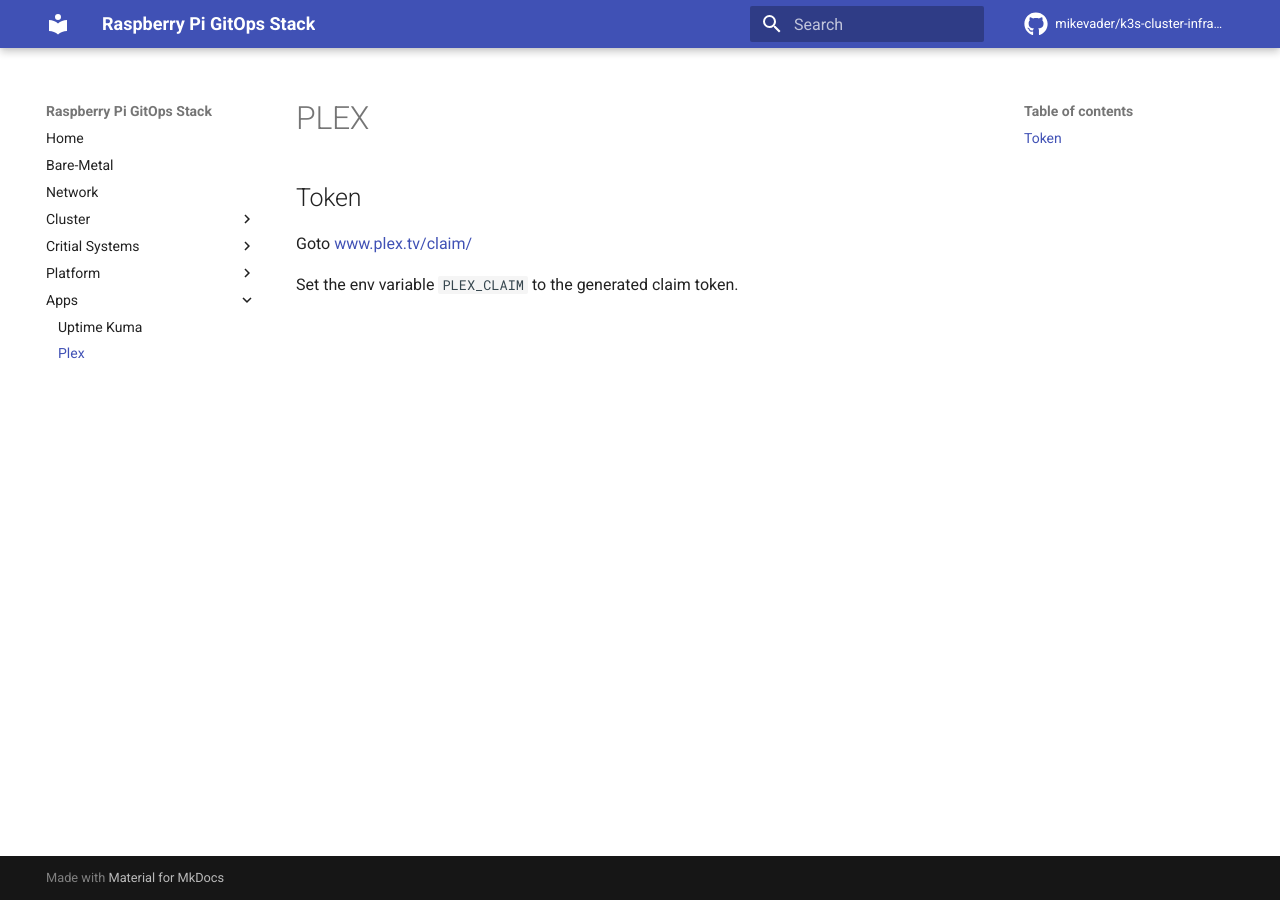
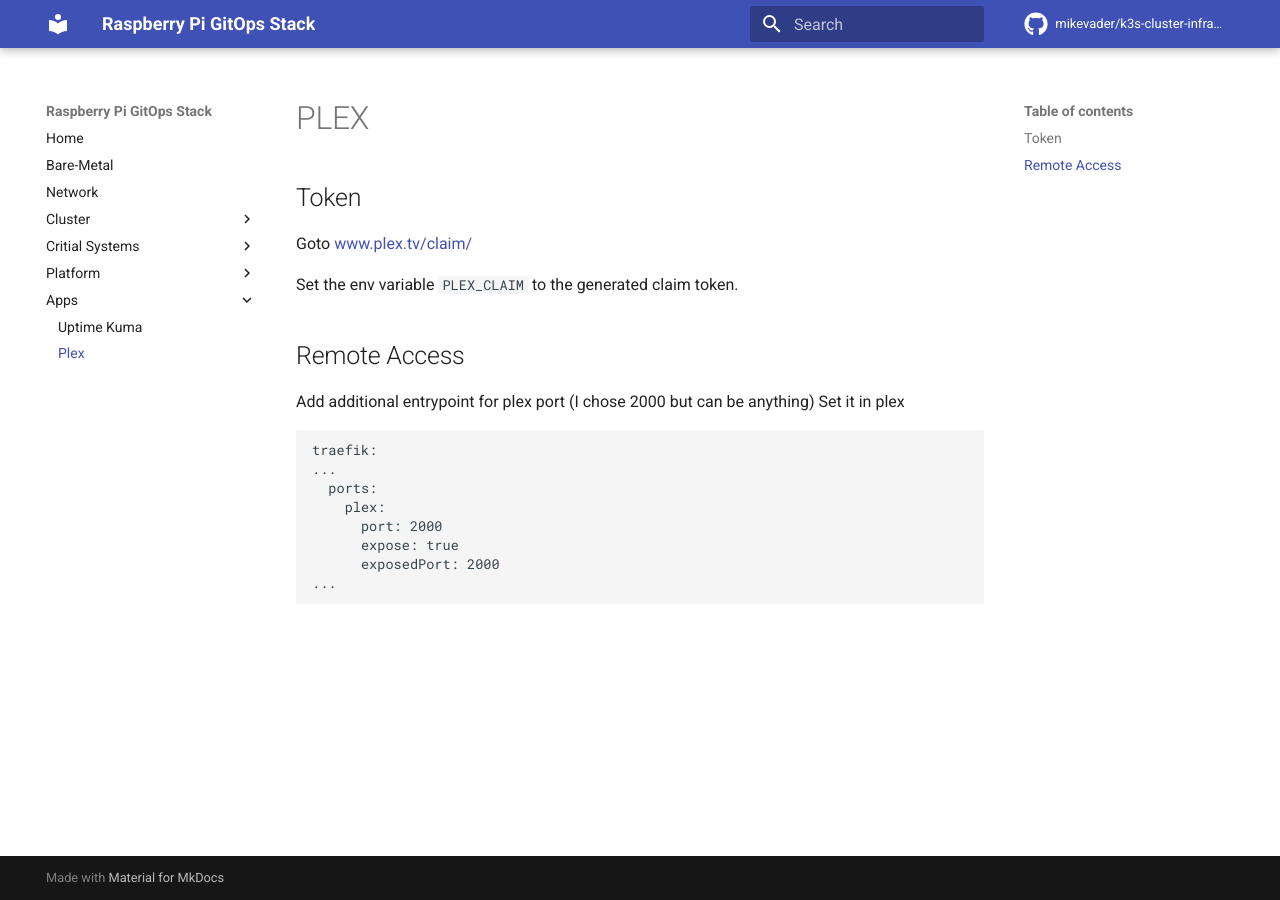
Before and after one commit to mikevader/k3s-cluster-infra-apps, an MkDocs documentation site: the page built from docs/plex.md, in a window 1280 px wide. Built offline with MkDocs 1.6.1 and Material for MkDocs 9.7.7, drawn with Linux system fonts in a browser that asks for light colours; comment, search, counter and statistics services are not loaded.

Commit message:
Add plex port config for traefik

````diff
--- a/docs/plex.md
+++ b/docs/plex.md
@@ -5,3 +5,20 @@
 Goto [www.plex.tv/claim/](https://www.plex.tv/claim/)
 
 Set the env variable `PLEX_CLAIM` to the generated claim token.
+
+
+## Remote Access
+
+Add additional entrypoint for plex port (I chose 2000 but can be anything)
+Set it in plex
+
+```
+traefik:
+...
+  ports:
+    plex:
+      port: 2000
+      expose: true
+      exposedPort: 2000
+...
+```
````
Also changed, not shown: 1 other file.
